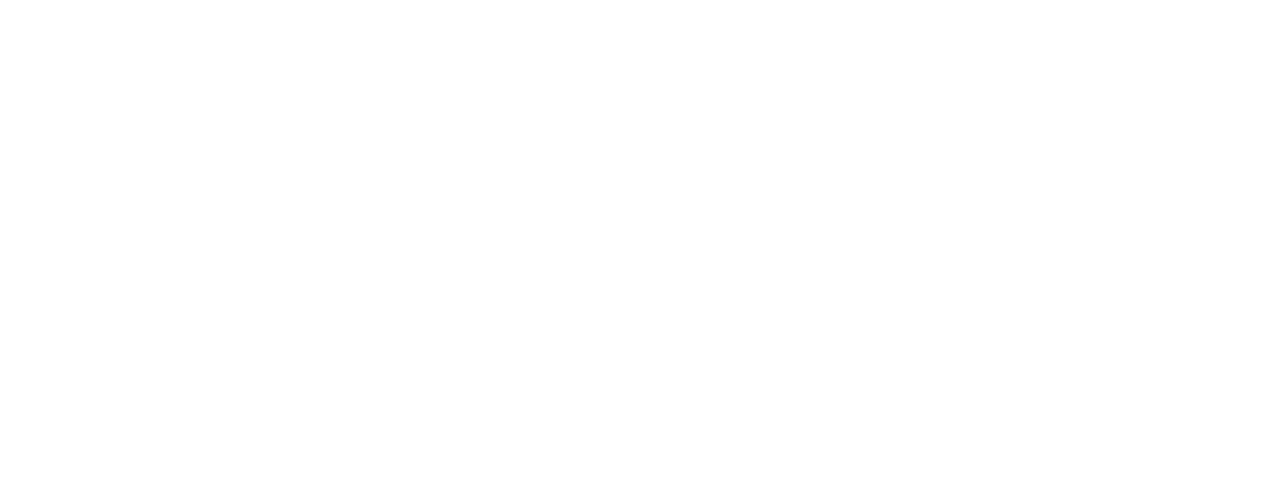
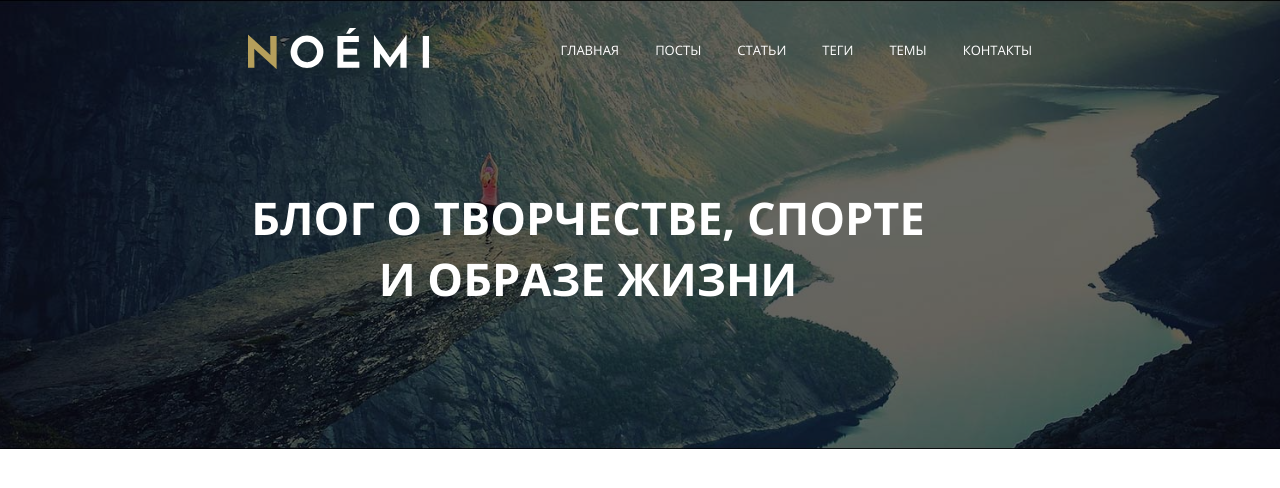
Before and after one commit to sergeidobri/html-diploma, a plain HTML site: page index.html in a window 1280 px wide. Drawn offline with Linux system fonts and the light colour scheme; files whose address does not match are found by name.

Commit message:
Header built

```diff
--- a/css/styles.css
+++ b/css/styles.css
@@ -0,0 +1,76 @@
+html, body {
+    margin: 0;
+    padding: 0;
+
+    font-family: "Open Sans";
+}
+
+@font-face {
+    font-family: "Open Sans";
+    src: url(../fonts/OpenSans-Regular.ttf);
+    font-weight: normal;
+}
+
+@font-face {
+    font-family: "Open Sans";
+    src: url(../fonts/OpenSans-Bold.ttf);
+    font-weight: bold;
+}
+
+.header {
+    background-image: url("../images/banner-bg.jpg");
+    background-repeat: no-repeat;
+    background-size: cover;
+    background-position: center;
+
+    height: 449px;
+    position: relative;
+    z-index: 0;
+
+    padding: 28px 248px;
+    box-sizing: border-box;
+    display: flex;
+    flex-wrap: wrap;
+    justify-content: space-between;
+}
+
+.header::before {
+    content: "";
+    position: absolute;
+    left: 0;
+    right: 0;
+    top: 0;
+    bottom: 0;
+
+    background-color: rgba(0, 0, 0, 0.6);
+    z-index: -1;
+}
+
+.logo {
+    height: 41px;
+}
+
+.header__menu {
+    font-size: 13px;
+}
+
+.menu__list {
+    list-style-type: none;
+    text-transform: uppercase;
+    display: flex;
+    gap: 36px;
+}
+
+.menu__item a {
+    text-decoration: none;
+    color: #fff;
+}
+
+.header__text {
+    width: 680px;
+    font-weight: bold;
+    text-transform: uppercase;
+    color: #fff;
+    font-size: 45px;
+    text-align: center;
+}
--- a/index.html
+++ b/index.html
@@ -1,14 +1,45 @@
 <!DOCTYPE html>
-<html lang="en">
+<html lang="ru">
 <head>
     <meta charset="UTF-8">
     <meta name="viewport" content="width=device-width, initial-scale=1.0">
-    <title>Diploma</title>
+    <title>NOEMI | Главная</title>
     <link rel="stylesheet" href="css/styles.css">
 </head>
 <body>
 
+<header class="header">
+    <div class="header__logo">
+        <img class="logo" src="svg/noemi-logo.svg" alt="Логотип NOEMI">
+    </div>
 
+    <nav class="header__menu">
+        <ul class="menu__list">
+            <li class="menu__item">
+                <a href="#" class="menu__link">Главная</a>
+            </li>
+            <li class="menu__item">
+                <a href="#" class="menu__link">Посты</a>
+            </li>
+            <li class="menu__item">
+                <a href="#" class="menu__link">Статьи</a>
+            </li>
+            <li class="menu__item">
+                <a href="#" class="menu__link">Теги</a>
+            </li>
+            <li class="menu__item">
+                <a href="#" class="menu__link">Темы</a>
+            </li>
+            <li class="menu__item">
+                <a href="#" class="menu__link">Контакты</a>
+            </li>
+        </ul>
+    </nav>
+
+    <div class="header__text">
+        <p>Блог о творчестве, спорте и образе жизни</p>
+    </div>
+</header>
 
 </body>
 </html>
```
